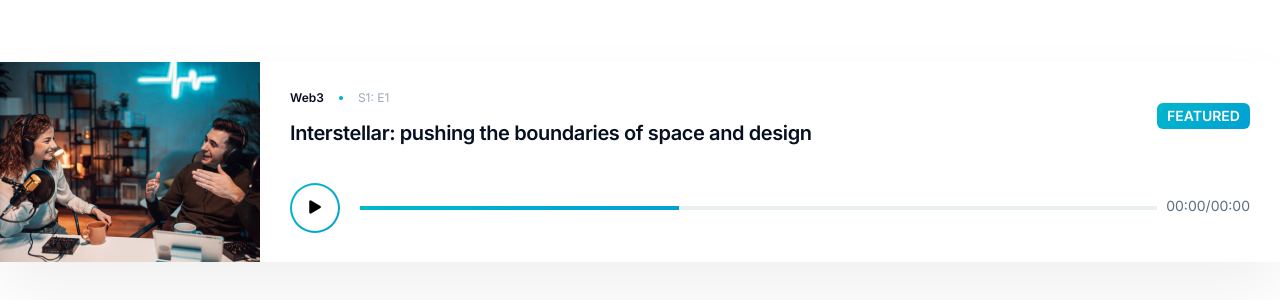
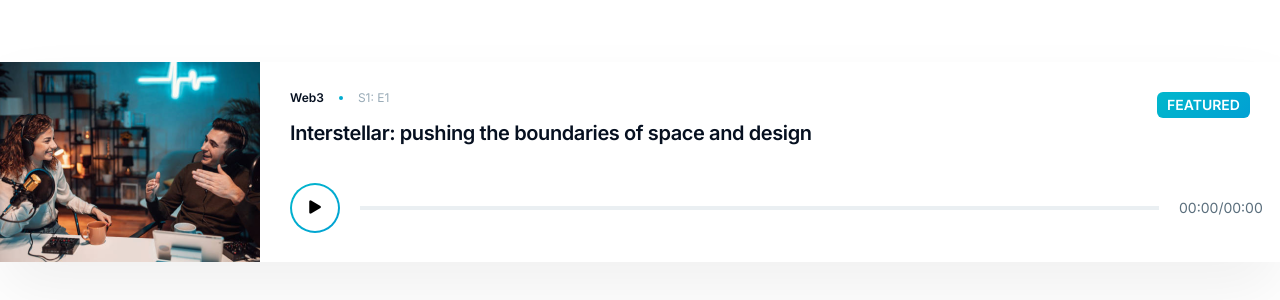
Before and after one commit to TamimHossain031/music-player2, a plain HTML site: page index.html in a window 1280 px wide. Shown: the part 238-538 px from the top of the page. Drawn offline with Linux system fonts and the light colour scheme.

Commit message:
add functional

```diff
--- a/assets/css/style.css
+++ b/assets/css/style.css
@@ -12,12 +12,13 @@ body {
   height: 100dvh;
   background: #fff;
   align-content: center;
+
 }
 .player-wrap {
   max-width: 1300px;
   width: 100%;
   min-height: 200px;
-
+  position:relative;
   margin-inline: auto;
   box-shadow: 0 30px 60px 0 rgba(0, 0, 0, 0.06);
   background: #fff;
@@ -111,6 +112,9 @@ body {
 }
 
 .tag {
+    position:absolute;
+    top:30px;
+    right:30px;
   border-radius: 6px;
   padding: 6px 10px;
   width: 93px;
@@ -122,9 +126,10 @@ body {
   line-height: 100%;
   text-transform: uppercase;
   color: #fff;
+  display:inline-block;
 }
 .duration {
-  margin-top: 70px;
+
   display: block;
   font-weight: 400;
   font-size: 14px;
@@ -136,7 +141,7 @@ body {
     position:absolute;
     top:0;
     left:0;
-    width:40%;
+    width:0;
     height:4px;
    transition: width 0.5s linear;
 background: linear-gradient(135deg, #01b7cc 0%, #01a0d3 100%);
--- a/assets/js/script.js
+++ b/assets/js/script.js
@@ -84,6 +84,7 @@ let again = () => {
     playBtn.classList.replace('fa-pause','fa-redo');
     durationBar.style.width = '0'
 
+
 }
 button.addEventListener('click',togglePlay);
 audio.addEventListener('ended',again);
--- a/index.html
+++ b/index.html
@@ -15,7 +15,9 @@
   </head>
   <body>
     <section class="music-player">
+
       <div class="player-wrap">
+        <p class="tag">featured</p>
         <div class="audio-cover">
           <img src="" alt="audio-cover-image" />
         </div>
@@ -35,11 +37,8 @@
             <div class="bar">
               <span class="duration-bar"></span>
             </div>
+            <p class="duration"><span class="currentTime">00:00</span>/<span class="totalDuration">00:00</span></p>
           </div>
-        </div>
-        <div class="duration-wrap">
-          <p class="tag">featured</p>
-          <p class="duration"><span class="currentTime">00:00</span>/<span class="totalDuration">00:00</span></p>
         </div>
       </div>
     </section>
```
